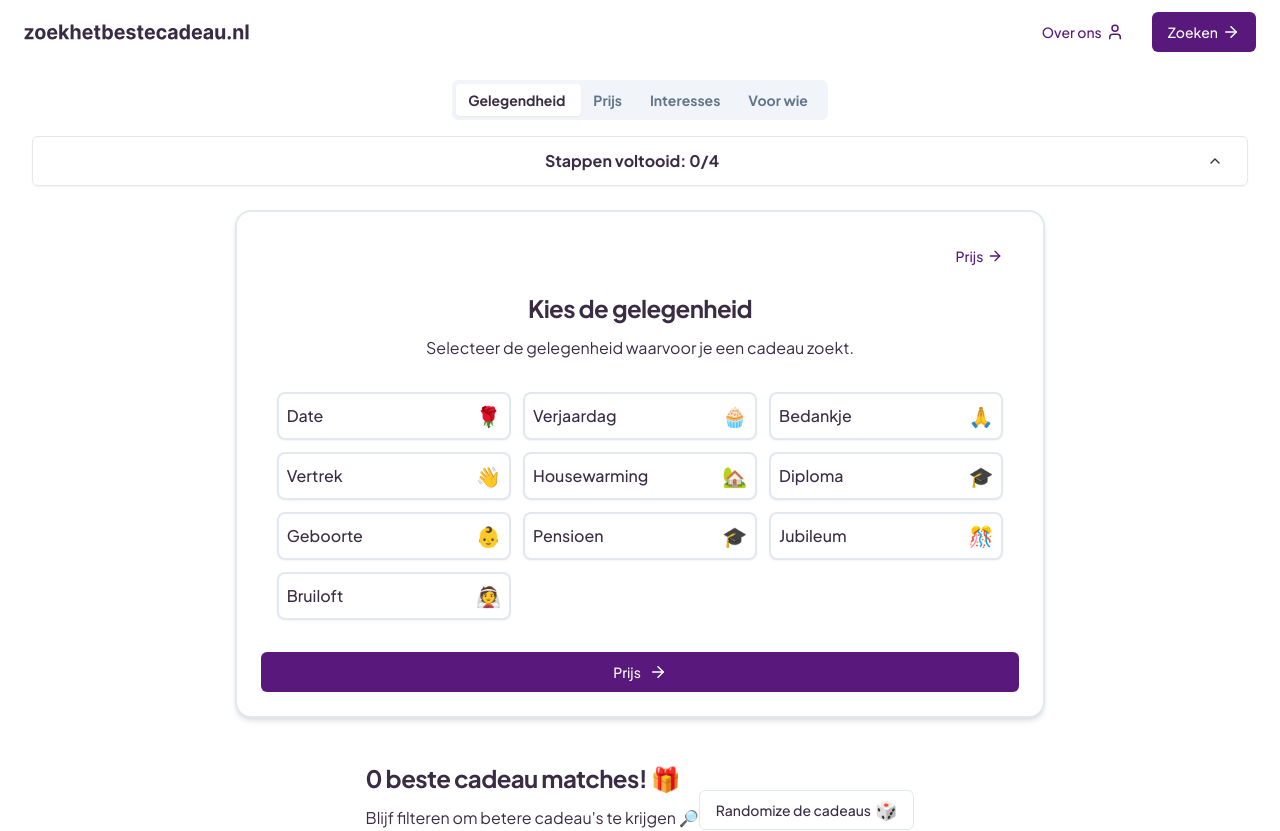
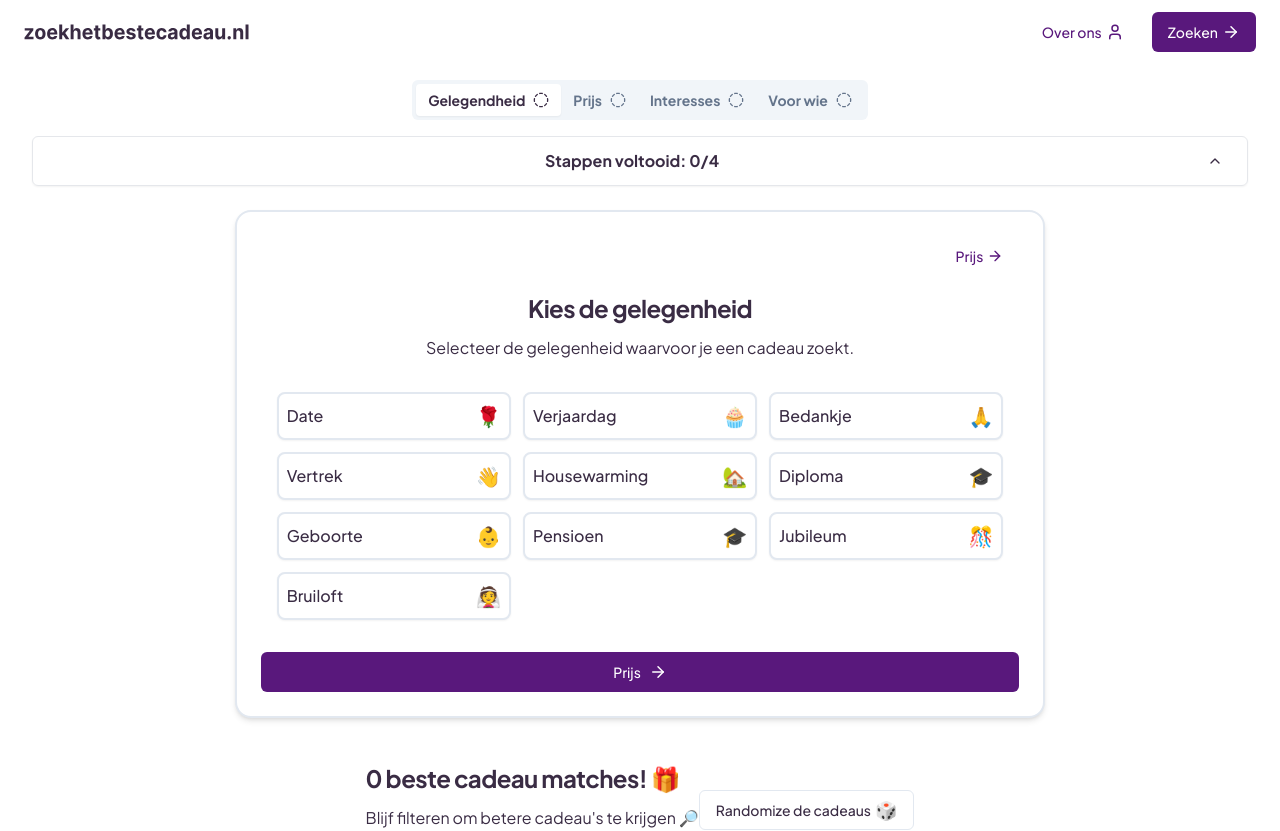
Before and after one commit to TristanVarewijck/zoekhetbestecadeau, a Next.js app: page /finder in a window 1280 px wide. Shown: the top 831 px of the page. Built offline with nearby package versions, Linux system fonts and the light colour scheme.

Commit message:
fix: laoding icon

```diff
--- a/blocks/searchCta.tsx
+++ b/blocks/searchCta.tsx
@@ -189,7 +189,7 @@ const content = [
 
   {
     label: "Resultaten 🎉",
-    title: "Dit zijn de cadeaus die wij gevonden hebben",
+    title: "Dit zijn de cadeaus die wij hebben gevonden :(",
     subtitle:
       "Wij hopen dat je een leuk cadeau hebt gevonden. Veel plezier met geven!",
   },
--- a/blocks/searchMerged.tsx
+++ b/blocks/searchMerged.tsx
@@ -20,7 +20,7 @@ import {
   AccordionTrigger,
 } from "@/components/ui/accordion";
 import { Tabs, TabsList, TabsTrigger } from "@/components/ui/tabs";
-import { ArrowRight, Check } from "lucide-react";
+import { ArrowRight, Check, CircleDashed } from "lucide-react";
 import { Button } from "@/components/ui/button";
 
 interface SearchMergedProps {
@@ -124,8 +124,10 @@ const SearchMerged = ({ showResults, query, setQuery }: SearchMergedProps) => {
                   >
                     <span>{question.questionType}</span>
                     <span>
-                      {queryKeysLength.includes(question.id) && (
-                        <Check className="ml-2" size={16} />
+                      {queryKeysLength.includes(question.id) ? (
+                        <Check className="ml-1" size={16} />
+                      ) : (
+                        <CircleDashed className="ml-1" size={16} />
                       )}
                     </span>
                   </span>
```
